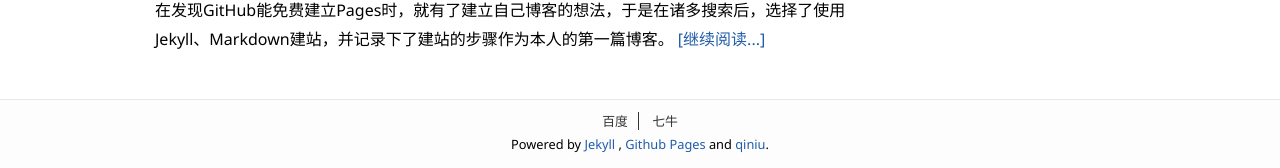
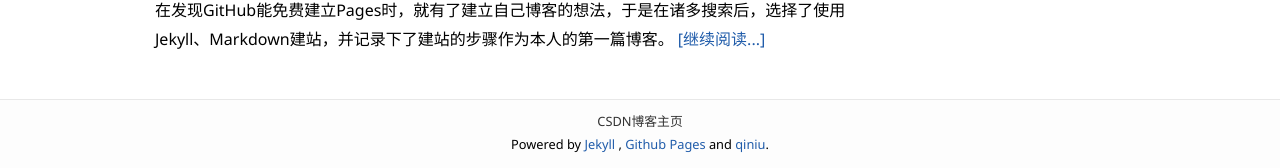
Before and after one commit to dingyinwu81/dyw, a Jekyll site: the page built from index.html, in a window 1280 px wide. Shown: the part 941-1109 px from the top of the page. Built offline with Jekyll 4.4.1, drawn with Linux system fonts in a browser that asks for light colours; the list of posts is cut into pages by our own code.

Commit message:
CSDN链接

```diff
--- a/_includes/footer.html
+++ b/_includes/footer.html
@@ -1,8 +1,8 @@
 <footer class="site-footer">
     <div class="wrap">
         <ul class="friend-links footer-text">
-            <li><a href="//www.baidu.com/">百度</a></li>
-            <li><a href="https://portal.qiniu.com/">七牛</a></li>
+            <!--<li><a href="//www.baidu.com/">百度</a></li>-->
+            <li><a href="http://blog.csdn.net/juewang_love">CSDN博客主页</a></li>
         </ul>
         <p class="footer-text">Powered by <a href="http://jekyllrb.com/">Jekyll</a> , <a href="https://pages.github.com/">Github Pages</a> and <a href="https://portal.qiniu.com/">qiniu</a>.</p>
     </div>
```
